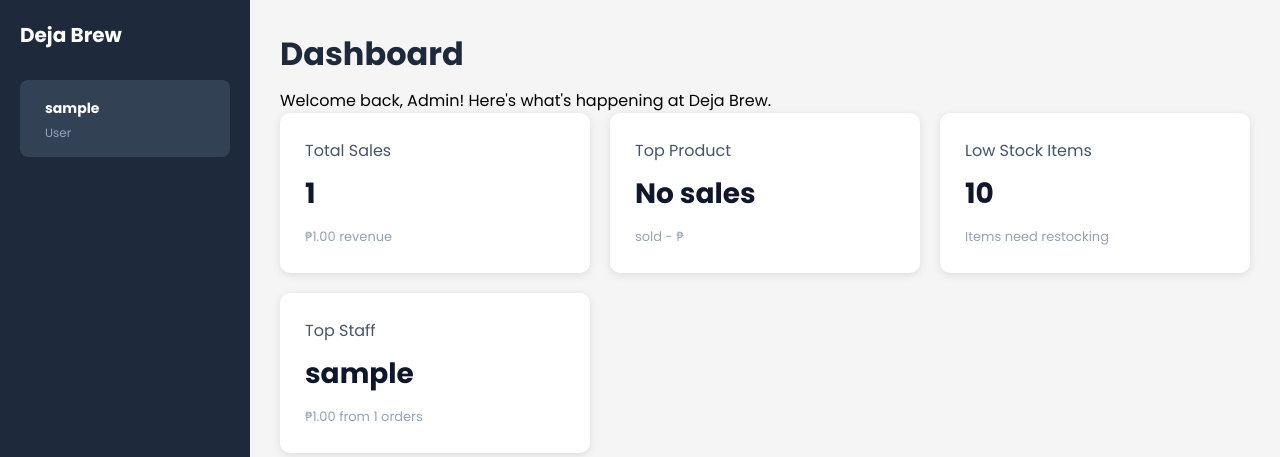
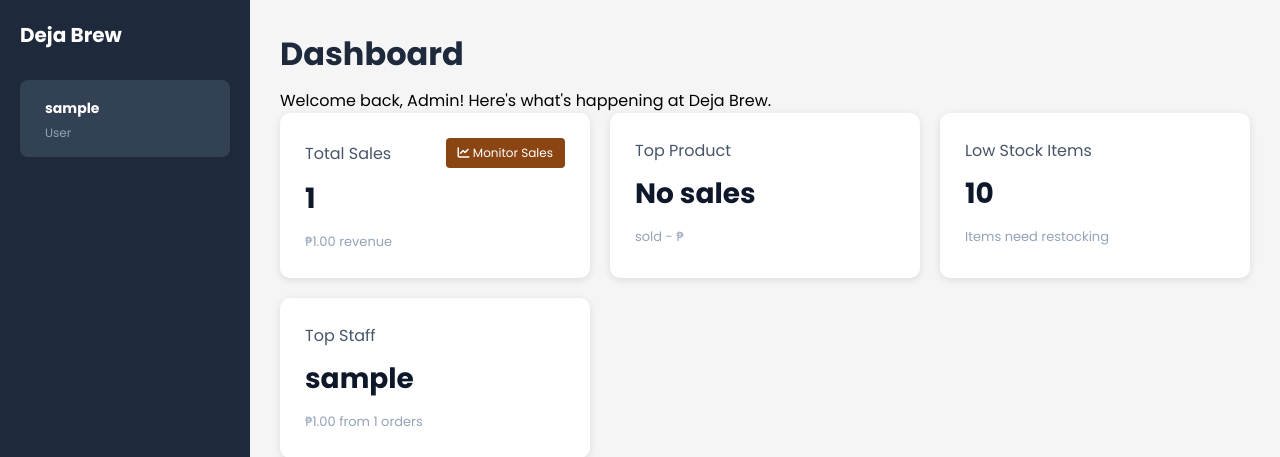
Before and after one commit to ramosjarod04-creator/DejaBrew, a Django app: template dejabrew/pos/templates/dashboard.html in a window 1280 px wide. Shown: the top 457 px of the page. Run offline with Django 5.2, Linux system fonts and the light colour scheme; data comes from the database, SQL or seed files in the repository; tables that the repository leaves empty hold one stand-in row (values such as "Sample post"); the template is opened without the code that fills it: values that come from a table or form of the project are taken from there, most other values are stand-ins (such as "Sample title", 1, 10 or a date in 2020); data that the repository does not hold is empty; some libraries are stand-ins or nearby versions.

Commit message:
Add Monitor Sales button to Total Sales card in dashboard
Added a quick access button to Sales Monitoring from the dashboard:
- Button appears in Total Sales card header next to "Total Sales" text
- Styled consistently with café theme (brown background)
- Includes chart icon for visual clarity
- Provides direct navigation to detailed sales monitoring page

Data verification:
- Sales monitoring correctly queries pos_order table (Order model)
- Date range filtering works with created_at field
- Payment method filtering works with payment_method field
- pos_orderitem table accessible via Order.items relationship
- All filters and export functionality working as expected

```diff
--- a/dejabrew/pos/templates/dashboard.html
+++ b/dejabrew/pos/templates/dashboard.html
@@ -321,7 +321,12 @@
 
 <div class="stats-grid">
     <div class="stat-card">
-        <h3>Total Sales</h3>
+        <h3 style="display: flex; justify-content: space-between; align-items: center;">
+            <span>Total Sales</span>
+            <a href="{% url 'sales_monitoring' %}" style="background: #8B4513; color: white; padding: 6px 12px; border-radius: 4px; font-size: 0.75rem; text-decoration: none; font-weight: 500; transition: background 0.3s;" onmouseover="this.style.background='#6d3410'" onmouseout="this.style.background='#8B4513'">
+                <i class="fa fa-chart-line"></i> Monitor Sales
+            </a>
+        </h3>
         <p class="stat-value">{{ total_sales_count }}</p>
         <span class="stat-change">₱{{ total_revenue|floatformat:2 }} revenue</span>
     </div>
```
